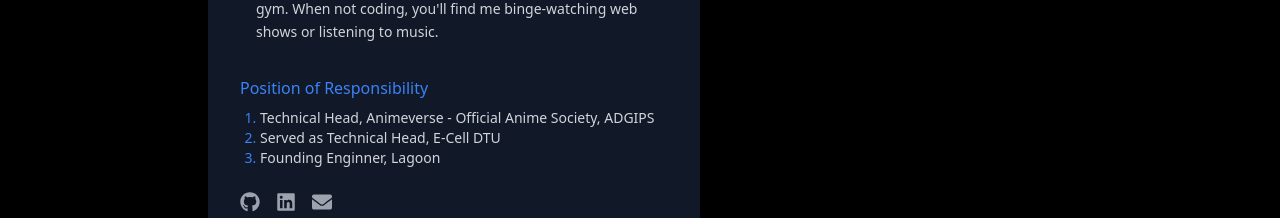
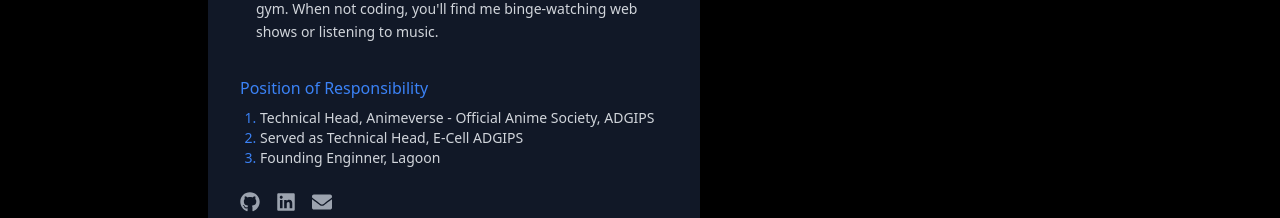
Before and after one commit to Yash16p/Portfolio, a React (Vite) app: page / in a window 1280 px wide. Shown: the part 4260-4478 px from the top of the page. Built offline with nearby package versions, Linux system fonts and the light colour scheme.

Commit message:
knowmore

```diff
--- a/src/components/knowmore.jsx
+++ b/src/components/knowmore.jsx
@@ -52,7 +52,7 @@ const KnowMore = () => {
                 <h4 className="text-blue-500 text-md transition duration-300">Position of Responsibility</h4>
                 <ul className="text-gray-300 list-decimal marker:text-blue-500 pl-5 text-sm mt-2">
                   <li className="hover:text-gray-100 transition duration-300">Technical Head, Animeverse - Official Anime Society, ADGIPS</li>
-                  <li className="hover:text-gray-100 transition duration-300">Served as Technical Head, E-Cell DTU</li>
+                  <li className="hover:text-gray-100 transition duration-300">Served as Technical Head, E-Cell ADGIPS</li>
                   <li className="hover:text-gray-100 transition duration-300">Founding Enginner, Lagoon</li>
                 </ul>
               </div>
```
